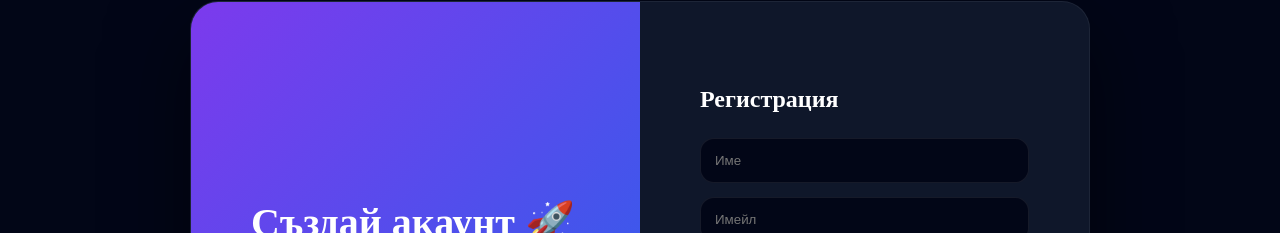
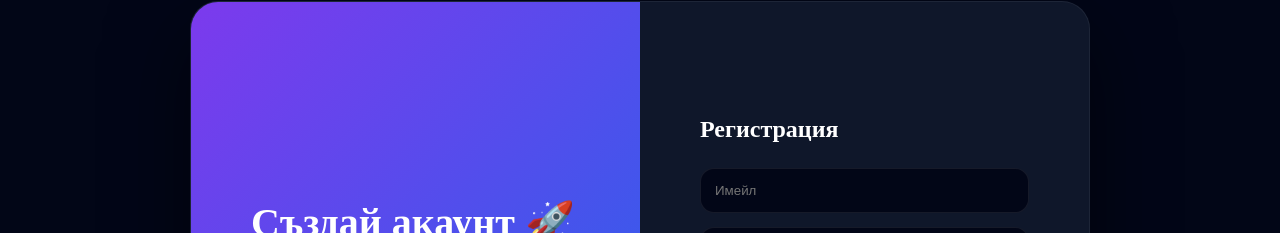
Before and after one commit to Myrkoni/firsStore, a React (Vite) app: page /register in a window 1280 px wide. Shown: the part 139-372 px from the top of the page. Built offline with nearby package versions, Linux system fonts and the light colour scheme; no server answers; the database is empty.

Commit message:
Update Register.jsx

```diff
--- a/src/components/Users/register/Register.jsx
+++ b/src/components/Users/register/Register.jsx
@@ -6,7 +6,7 @@ import { useRegister } from "../../../hooks/useAuth";
 import { useForm } from "../../../hooks/useForm";
 
 
-const initialValues = { fullName: '', email: '', password: '', 'confirm-password': '' };
+const initialValues = { email: '', password: '', 'confirm-password': '' };
 
 export default function Register() {
     const [error, setError] = useState('');
@@ -19,7 +19,7 @@ export default function Register() {
         }
 
         try {
-            await register(values.email, values.password, values.fullName);
+            await register(values.email, values.password);
             navigate('/');
         } catch (err) {
             setError(err.message);
@@ -48,14 +48,6 @@ export default function Register() {
                 <div className={styles.right}>
                     <h2>Регистрация</h2>
 
-                    <input
-                        type="text"
-                        placeholder="Име"
-                        name="fullName"
-                        id="fullName"
-                        value={values.fullName}
-                        onChange={changeHandler}
-                    />
                     <input
                         type="email"
                         placeholder="Имейл"
```
